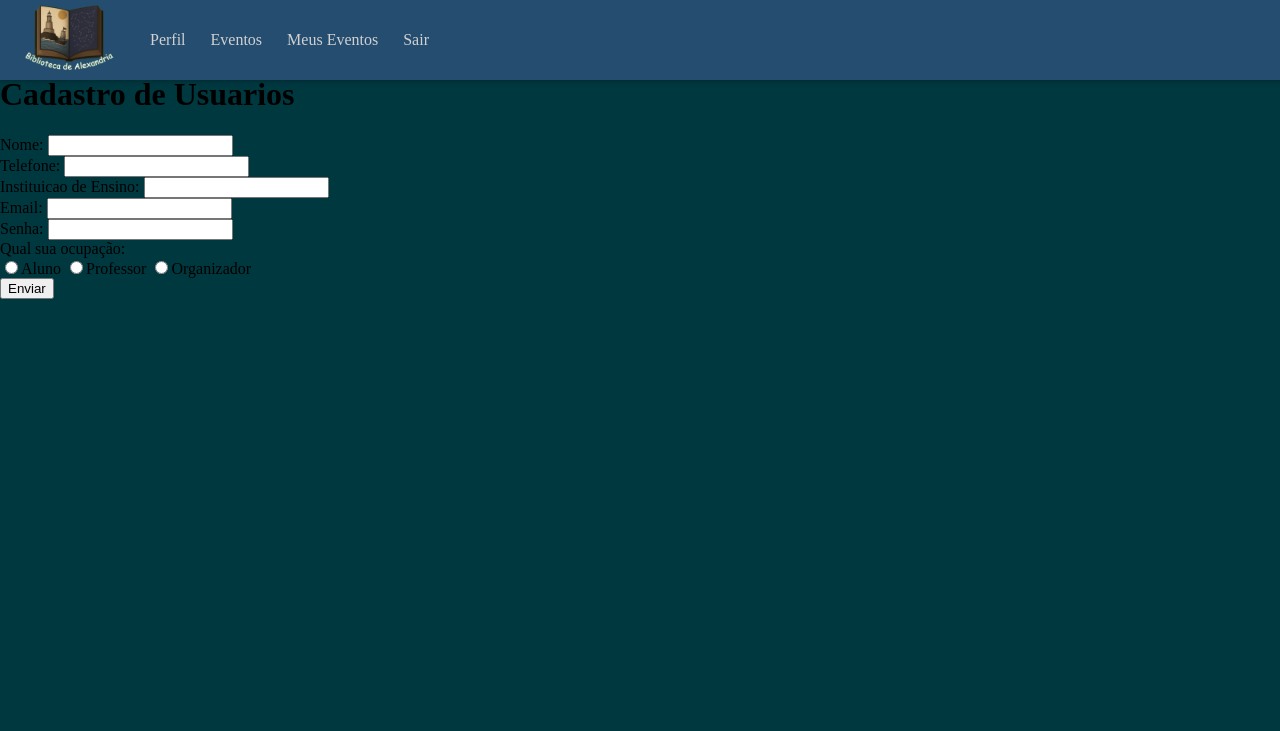
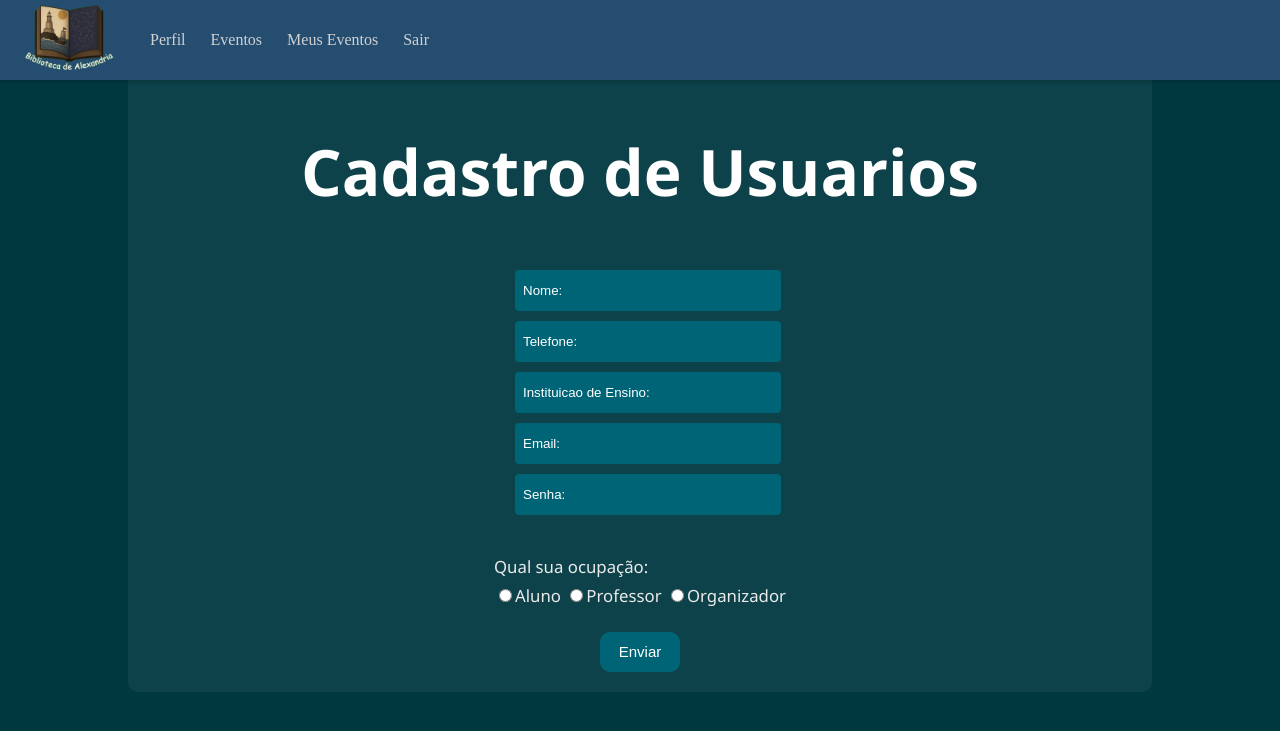
Before and after one commit to Cleitindograu420/Biblioteca_de_Alexandria, a Django app: page /cadastro/ in a window 1280 px wide. Shown: the top 731 px of the page. Run offline with Django 5.2, Linux system fonts and the light colour scheme.

Commit message:
adição de css na tela de cadastro

```diff
--- a/sistem/login/templates/funcoes.html
+++ b/sistem/login/templates/funcoes.html
@@ -1,50 +1,44 @@
 {% extends "base.html" %}
+{% load static %}
+{% block content %}
+    <link rel="stylesheet" href="{% static 'Css/style_cad_user.css' %}">
 
-{% block content %}
-
-
+    <div class="infos" >
         <form action="{% url 'cadastro' %}" method="post">
             {% csrf_token %}
-        <div>
+            <div class="div-h1">
                 <h1>Cadastro de Usuarios</h1>
             </div>
-        <div>
-            <label for="Nome">Nome:</label>
-            <input name= "nome" class="form-control-sm" type="text">
+            <div class="div-inputs">
+                <div id="nome-field">
+                    <input name= "nome" class="form-control-sm" type="text" placeholder="Nome:" required>
                 </div>
-        <div>
-            <label for="Telefone">Telefone:</label>
-            <input name= "telefone" class="form-control-sm" type="text">
+                <div id="telefone-field">
+                    <input name= "telefone" class="form-control-sm" type="text"placeholder="Telefone:" required>
                 </div>
-        <div>
-            <label for="Instituicao">Instituicao de Ensino:</label>
-            <input name= "instEnsino" class="form-control-sm" type="text">
+                <div id="inst-field">
+                    <input name= "instEnsino" class="form-control-sm" type="text"placeholder="Instituicao de Ensino:" required>
                 </div>
-        <div>
-            <label for="Email">Email:</label>
-            <input name= "email" class="form-control-sm" type="text">
+                <div id="email-field">
+                    <input name= "email" class="form-control-sm" type="text"placeholder="Email:" required>
                 </div>
 
                 <div id="senhaDiv" style="display: block;">
-            <label for="Senha">Senha:</label>
-            <input name= "senha" class="form-control-sm" type="text">
+                    <input name= "senha" class="form-control-sm" type="text"placeholder="Senha:" required>
                 </div>
-
 
                 <!--token para organizador-->
                 <div id="tokenAcessoDiv" style="display: none;">
-            <label for="token_acesso">Token de acesso:</label>
-            <input name="token_acesso" class="form-control-sm" type="text">
+                    <input name="token_acesso" class="form-control-sm" type="text"placeholder="Token de acesso:" required>
                 </div>
-
-
-
+                <br>
                 <div>
                     <label for="Tipo">Qual sua ocupação:</label><br>
                     <input name= "tipo" class="form-control-sm" type="radio" value="aluno">Aluno
                     <input name= "tipo" class="form-control-sm" type="radio" value="professor">Professor
                     <input name= "tipo" class="form-control-sm" type="radio" value="organizador">Organizador
                 </div>
+
 
                 <script>
                     // Exibe o campo de senha especial somente se "organizador" for selecionado
@@ -62,6 +56,10 @@
                         });
                     });
                 </script>
+            </div>
+            <div class="div-button">
                 <button class="form-control-sm">Enviar</button>
+            </div>
             </form>
+        </div>
 {% endblock content %}
--- a/sistem/login/templates/login.html
+++ b/sistem/login/templates/login.html
@@ -18,7 +18,7 @@
   {% block content %}
 
   <div class="login-container">
-    <img src="{% static 'imagens/temple.png' %}" class="logo" alt="temple">
+    <img src="{% static 'imagens/logo_bibli.png' %}" class="logo" alt="temple">
 
     <h2 class= "login_txt">Login</h2>
     <form method="post">
--- a/sistem/static/Css/style_cad_user.css
+++ b/sistem/static/Css/style_cad_user.css
@@ -1,4 +1,4 @@
-h2 {
+.div-h1 {
     text-align: center;
     color: #ffffff;
     font-size: 2rem;
@@ -9,11 +9,13 @@ h2 {
 }
 
 
-/* Texto em caixa */
-.eventosDisp-quadro {
+.infos {
     margin-left: 10%;
     margin-right: 10%;
     padding: 20px;
+    display: flex;
+    flex-direction: column;
+    align-items: center;
 
     background: rgba(255, 255, 255, 0.05);
     border-radius: 10px;
@@ -28,3 +30,196 @@ h2 {
     text-rendering: optimizeLegibility;
     -webkit-font-smoothing: antialiased;
 }
+
+.div-inputs{
+    display: flex;
+    flex-direction: column;
+    justify-content: right;
+    align-items: center;
+}
+
+.div-button{
+    display: flex;
+    justify-content: center;
+    align-items: center;
+    margin-top: 20px;
+}
+.div-button button {
+
+    width: 80px;
+    height: 40px;
+    font-size: 15px;
+    border: 3px solid #006477;;
+    border-radius: 10px;
+}
+
+/*----------------------------------------------------------------------------------*/
+
+#nome-field {
+    position: relative;
+    width: 250px;
+}
+
+#nome-field label {
+    position: absolute;
+    top: 4px;
+    left: 8px;
+    pointer-events: none;   /* não bloqueia clique */
+    font-size: 14px;
+}
+
+#nome-field input {
+    background-color: #006477;
+    width: 250px;
+    height: 25px;
+}
+
+#nome-field input::placeholder {
+    color: #ffffff;
+}
+
+/*----------------------------------------------------------------------------------*/
+
+#telefone-field {
+    position: relative;
+    width: 250px;
+}
+
+#telefone-field label {
+    position: absolute;
+    top: 4px;
+    left: 8px;
+    pointer-events: none;   /* não bloqueia clique */
+    font-size: 14px;
+}
+
+#telefone-field input {
+    background-color: #006477;
+    width: 250px;
+    height: 25px;
+}
+
+#telefone-field input::placeholder {
+    color: #ffffff;
+}
+
+/*----------------------------------------------------------------------------------*/
+
+#inst-field {
+    position: relative;
+    width: 250px;
+}
+
+#inst-field label {
+    position: absolute;
+    top: 4px;
+    left: 8px;
+    pointer-events: none;   /* não bloqueia clique */
+    font-size: 14px;
+}
+
+#inst-field input {
+    background-color: #006477;
+    width: 250px;
+    height: 25px;
+}
+
+#inst-field input::placeholder {
+    color: #ffffff;
+}
+
+/*----------------------------------------------------------------------------------*/
+
+#email-field {
+    position: relative;
+    width: 250px;
+}
+
+#email-field label {
+    position: absolute;
+    top: 4px;
+    left: 8px;
+    pointer-events: none;   /* não bloqueia clique */
+    font-size: 14px;
+}
+
+#email-field input {
+    background-color: #006477;
+    width: 250px;
+    height: 25px;
+}
+
+#email-field input::placeholder {
+    color: #ffffff;
+}
+/*----------------------------------------------------------------------------------*/
+
+#senhaDiv {
+    position: relative;
+    width: 250px;
+}
+
+#senhaDiv label {
+    position: absolute;
+    top: 4px;
+    left: 8px;
+    pointer-events: none;   /* não bloqueia clique */
+    font-size: 14px;
+}
+
+#senhaDiv input {
+    background-color: #006477;
+    width: 250px;
+    height: 25px;
+}
+
+#senhaDiv input::placeholder {
+    color: #ffffff;
+}
+
+/*----------------------------------------------------------------------------------*/
+#tokenAcessoDiv {
+    position: relative;
+    width: 250px;
+}
+
+#tokenAcessoDiv label {
+    position: absolute;
+    top: 4px;
+    left: 8px;
+    pointer-events: none;   /* não bloqueia clique */
+    font-size: 14px;
+}
+
+#tokenAcessoDiv input {
+    background-color: #006477;
+    width: 250px;
+    height: 25px;
+}
+
+#tokenAcessoDiv input::placeholder {
+    color: #ffffff;
+}
+
+/*----------------------------------------------------------------------------------*/
+
+input {
+    padding: 8px;
+    border-radius: 4px;
+    border: none;
+    margin-bottom: 10px;
+}
+
+button {
+    padding: 7px 15px;
+    background-color: #006477;
+    border: none;
+
+    border-radius: 4px;
+    cursor: pointer;
+    color: #ffffff;
+}
+
+button:hover {
+    background-color: #006477;
+}
```
Lines whose indentation alone changed are shown as unchanged.
